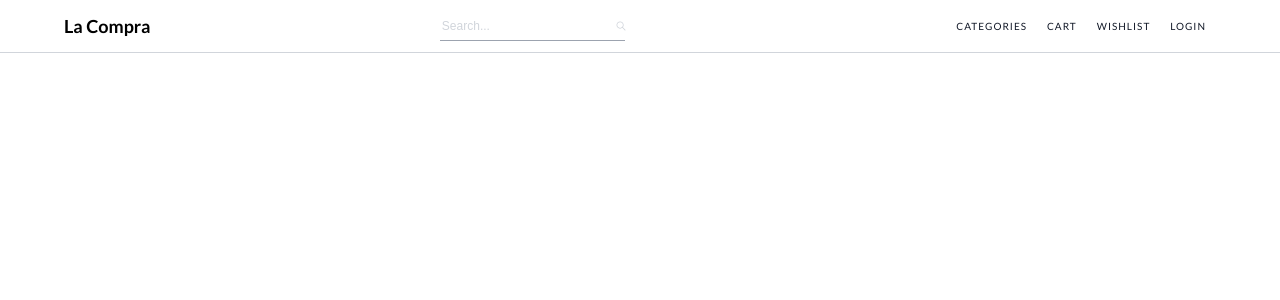
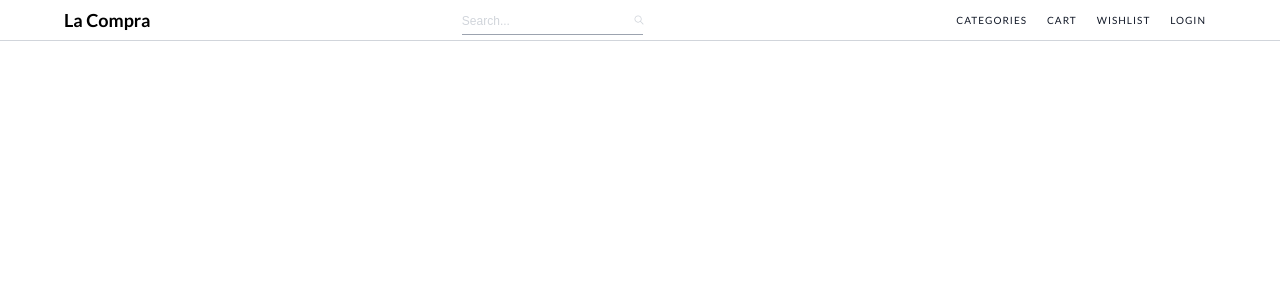
Before and after one commit to pesto-students/lacompra, a React (Create React App) app in the folder clientv2/: page / in a window 1280 px wide. Shown: the top 300 px of the page. Built offline with nearby package versions, Linux system fonts and the light colour scheme.

Commit message:
fix: fixed header css

```diff
--- a/clientv2/src/components/header/header.styles.scss
+++ b/clientv2/src/components/header/header.styles.scss
@@ -8,6 +8,7 @@
     width: 90%;
     margin: 0 auto;
     align-items: center;
+    min-height: 5vh;
   }
   ul {
     display: flex;
--- a/clientv2/src/index.css
+++ b/clientv2/src/index.css
@@ -38,11 +38,11 @@ html {
 *,
 *:before,
 *:after {
+  margin: 0;
+  padding: 0;
   box-sizing: inherit;
 }
 body {
-  margin: 0;
-  padding: 0;
   font-family: "Lato", sans-serif;
   -webkit-font-smoothing: antialiased;
   -moz-osx-font-smoothing: grayscale;
```
